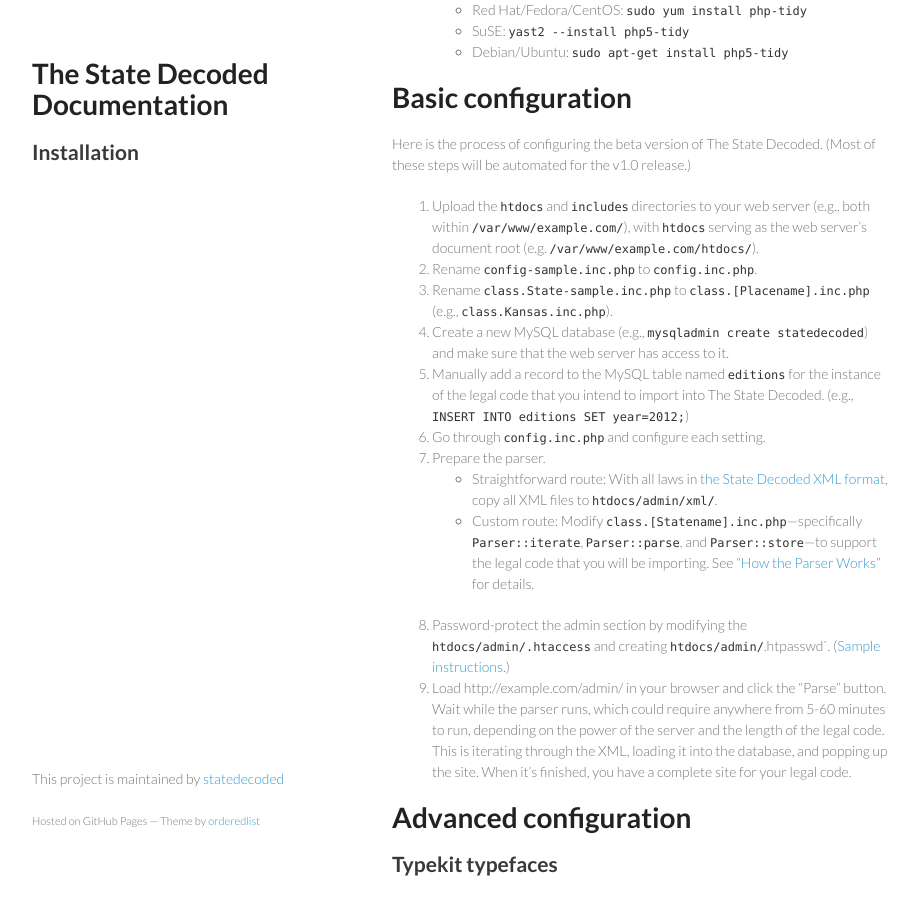
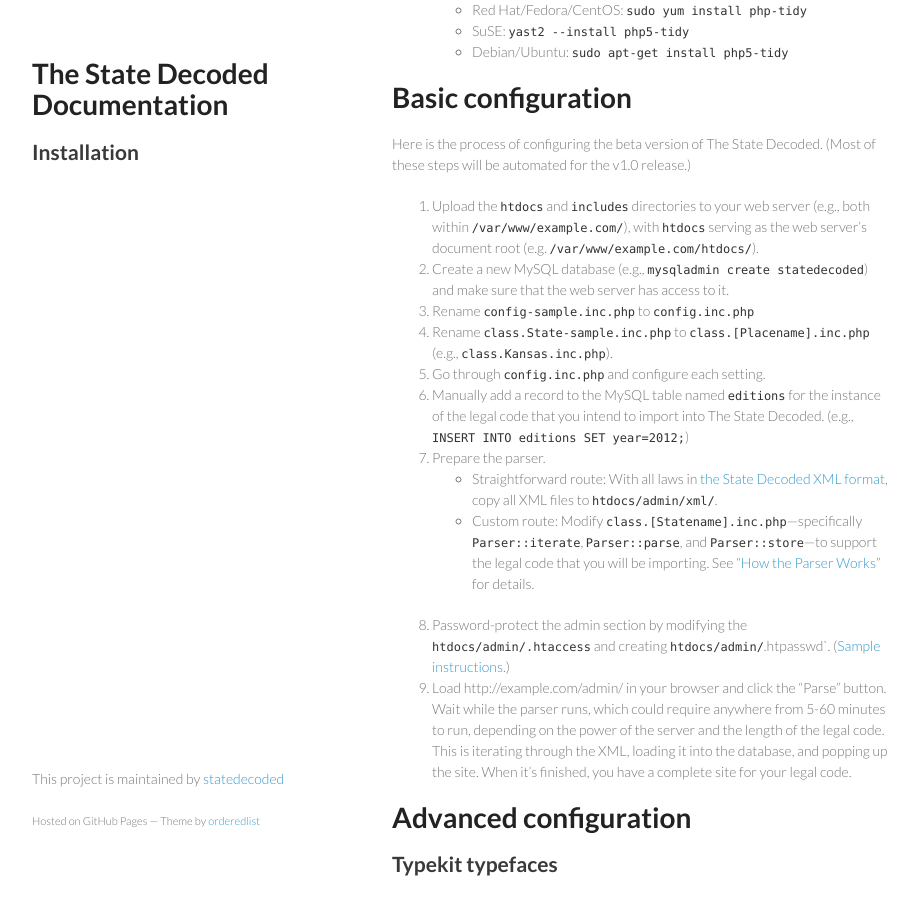
Before and after one commit to statedecoded/documentation, a Jekyll site: the page built from installation.md, in a window 1280 px wide and 900 px high, scrolled down 527 px. Shown: the whole window, without its empty margins (178-1096 px from the left). Built offline with Jekyll 4.4.1, drawn with Linux system fonts in a browser that asks for light colours.

Commit message:
Shuffle the order of the setup instructions

```diff
--- a/installation.md
+++ b/installation.md
@@ -27,11 +27,11 @@
 Here is the process of configuring the beta version of The State Decoded. (Most of these steps will be automated for the v1.0 release.)
 
 1. Upload the `htdocs` and `includes` directories to your web server (e.g., both within `/var/www/example.com/`), with `htdocs` serving as the web server's document root (e.g. `/var/www/example.com/htdocs/`).
-1. Rename `config-sample.inc.php` to `config.inc.php`.
+1. Create a new MySQL database (e.g., `mysqladmin create statedecoded`) and make sure that the web server has access to it.
+1. Rename `config-sample.inc.php` to `config.inc.php`
 1. Rename `class.State-sample.inc.php` to `class.[Placename].inc.php` (e.g., `class.Kansas.inc.php`).
-1. Create a new MySQL database (e.g., `mysqladmin create statedecoded`) and make sure that the web server has access to it.
+1. Go through `config.inc.php` and configure each setting.
 1. Manually add a record to the MySQL table named `editions` for the instance of the legal code that you intend to import into The State Decoded. (e.g., `INSERT INTO editions SET year=2012;`)
-1. Go through `config.inc.php` and configure each setting.
 1. Prepare the parser.
 	* Straightforward route: With all laws in [the State Decoded XML format](xml-format.html), copy all XML files to `htdocs/admin/xml/`.
 	* Custom route: Modify `class.[Statename].inc.php`—specifically `Parser::iterate`, `Parser::parse`, and `Parser::store`—to support the legal code that you will be importing. See "[How the Parser Works](parser.html)" for details.
```
